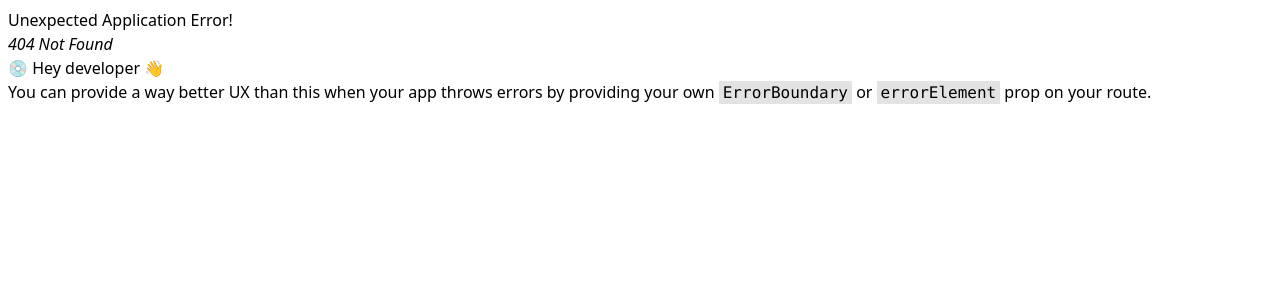
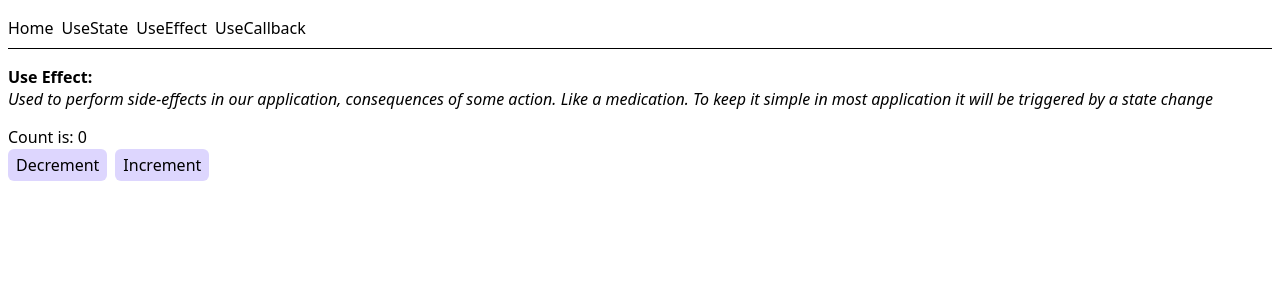
Before and after one commit to giansake/React-tutorials, a React (Vite) app: page /use-effect in a window 1280 px wide. Before the commit this address had no page. Shown: the top 300 px of the page. Built offline with nearby package versions, Linux system fonts and the light colour scheme.

Commit message:
init use effect

```diff
--- a/src/App.jsx
+++ b/src/App.jsx
@@ -11,14 +11,17 @@ import Header from "./components/Header";
 
 import UseState from "./pages/UseState";
 import UseCallback from "./pages/UseCallback";
+import UseEffect from "./pages/UseEffect";
 
 const router = createBrowserRouter(
   createRoutesFromElements(
     <Route path="/" element={<Header />}>
       <Route index element={<Home />} />
       <Route path="about" element={<About />} />
+
+      <Route path="use-state" element={<UseState />} />
+      <Route path="use-effect" element={<UseEffect />} />
       <Route path="use-callback" element={<UseCallback />} />
-      <Route path="use-state" element={<UseState />} />
     </Route>
   )
 );
--- a/src/components/Header.jsx
+++ b/src/components/Header.jsx
@@ -6,8 +6,10 @@ const Header = () => {
       <div className="flex gap-x-2 py-2 border-b border-black mb-4">
         <Link to="/">Home</Link>
         {/* <Link to="/about">About</Link> */}
+
+        <Link to="/use-state">UseState</Link>
+        <Link to="/use-effect">UseEffect</Link>
         <Link to="/use-callback">UseCallback</Link>
-        <Link to="/use-state">UseState</Link>
       </div>
       <Outlet />
     </div>
--- /dev/null
+++ b/src/pages/UseEffect.jsx
@@ -0,0 +1,46 @@
+import { useState, useEffect } from "react";
+
+const UseEffect = () => {
+  const [count, setCount] = useState(0);
+
+  useEffect(() => {
+    //   the code we want to run
+    console.log(count);
+
+    return () => {
+      // optional clean up function
+    };
+  }, []); // dependency array
+
+  return (
+    <div className="flex flex-col">
+      <header>
+        <h1 className="font-bold">Use Effect:</h1>
+        <p className="italic leading-5">
+          Used to perform side-effects in our application, consequences of some
+          action. Like a medication. To keep it simple in most application it
+          will be triggered by a state change
+        </p>
+      </header>
+      <div className="pt-4">
+        <span>Count is: {count}</span>
+        <div className="flex gap-x-2">
+          <button
+            className="px-2 py-1 bg-violet-200 rounded-md"
+            onClick={() => setCount(count - 1)}
+          >
+            Decrement
+          </button>
+          <button
+            className="px-2 py-1 bg-violet-200 rounded-md"
+            onClick={() => setCount(count + 1)}
+          >
+            Increment
+          </button>
+        </div>
+      </div>
+    </div>
+  );
+};
+
+export default UseEffect;
```
